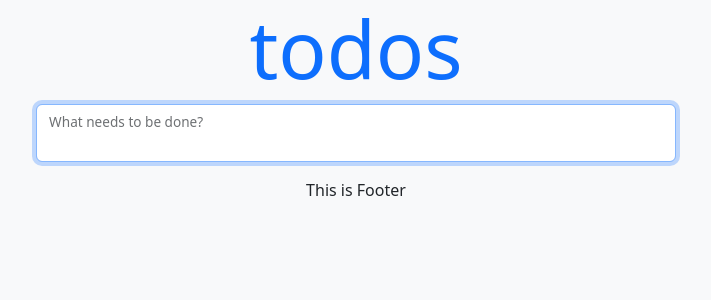
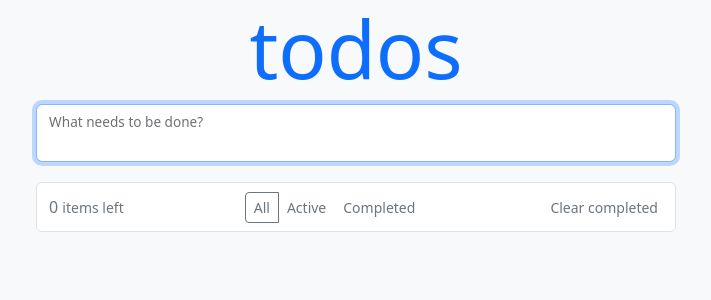
Before and after one commit to bogdan-ho/todo-list, a React (Create React App) app: page / in a window 1280 px wide. Shown: the top 300 px of the page, without its empty margins (284-995 px from the left). Built offline with nearby package versions, Linux system fonts and the light colour scheme.

Commit message:
add tasks filter feature
Added a footer that displays how many tasks are left. Also added filtering by active and completed tasks and clearing all completed tasks.

```diff
--- a/src/components/Footer.jsx
+++ b/src/components/Footer.jsx
@@ -1,5 +1,47 @@
 import React from 'react';
+import Button from 'react-bootstrap/Button';
+import ButtonGroup from 'react-bootstrap/ButtonGroup';
+import { useDispatch, useSelector } from 'react-redux';
 
-const Footer = () => <div>This is Footer</div>;
+import { actions as filterInfoActions, filterInfoSelector } from '../slices/filterInfoSlice';
+import { actions as tasksActions, selectCompletedTasks, selectActiveTasks } from '../slices/tasksSlice';
+
+const Footer = () => {
+  const completedTasks = useSelector(selectCompletedTasks);
+  const activeTasks = useSelector(selectActiveTasks);
+
+  const { nowShowing } = useSelector(filterInfoSelector);
+  const dispatch = useDispatch();
+
+  const handleShowAll = () => {
+    dispatch(filterInfoActions.showAll());
+  };
+  const handleShowActive = () => {
+    dispatch(filterInfoActions.showActive());
+  };
+  const handleShowCompleted = () => {
+    dispatch(filterInfoActions.showCompleted());
+  };
+  const handleClearCompletedTasks = () => {
+    const completedTasksIds = completedTasks.map((task) => task.id);
+    dispatch(tasksActions.removeAllCompleted(completedTasksIds));
+  };
+
+  return (
+    <div className="w-50 bg-white border rounded p-2 mt-1 d-flex justify-content-between align-items-center">
+      <span className="p-1 text-secondary">
+        {activeTasks.length}
+        {' '}
+        <small>items left</small>
+      </span>
+      <ButtonGroup aria-label="Basic example">
+        <Button variant="outline-link" className="text-secondary" size="sm" active={nowShowing === 'all'} onClick={handleShowAll}>All</Button>
+        <Button variant="outline-link" className="text-secondary" size="sm" active={nowShowing === 'active'} onClick={handleShowActive}>Active</Button>
+        <Button variant="outline-link" className="text-secondary" size="sm" active={nowShowing === 'completed'} onClick={handleShowCompleted}>Completed</Button>
+      </ButtonGroup>
+      <Button variant="outline-link" className="text-secondary" size="sm" onClick={handleClearCompletedTasks}>Clear completed</Button>
+    </div>
+  );
+};
 
 export default Footer;
--- a/src/components/ToDoList.jsx
+++ b/src/components/ToDoList.jsx
@@ -5,13 +5,25 @@ import _uniqueId from 'lodash/uniqueId';
 
 import { tasksSelector } from '../slices/tasksSlice';
 import ToDoItem from './ToDoItem';
+import { filterInfoSelector } from '../slices/filterInfoSlice';
 
 const ToDoList = () => {
-  const tasks = useSelector(tasksSelector.selectAll);
+  const { nowShowing } = useSelector(filterInfoSelector);
+  const tasksForRender = useSelector(tasksSelector.selectAll)
+    .filter((task) => {
+      switch (nowShowing) {
+        case 'completed':
+          return task.completed === true;
+        case 'active':
+          return task.completed === false;
+        default:
+          return true;
+      }
+    });
 
   return (
     <ListGroup className="w-50">
-      {tasks.map((task) => (
+      {tasksForRender.map((task) => (
         <ToDoItem key={_uniqueId('key-')} value={task} />
       ))}
     </ListGroup>
--- /dev/null
+++ b/src/slices/filterInfoSlice.js
@@ -0,0 +1,25 @@
+/* eslint-disable no-param-reassign */
+import { createSlice } from '@reduxjs/toolkit';
+
+const initialState = { nowShowing: 'all' };
+
+const filterInfoSlice = createSlice({
+  name: 'filterInfo',
+  initialState,
+  reducers: {
+    showAll: (state) => {
+      state.nowShowing = 'all';
+    },
+    showCompleted: (state) => {
+      state.nowShowing = 'completed';
+    },
+    showActive: (state) => {
+      state.nowShowing = 'active';
+    },
+  },
+});
+
+export const filterInfoSelector = (state) => state.filterInfo;
+
+export const { actions } = filterInfoSlice;
+export default filterInfoSlice.reducer;
--- a/src/slices/index.js
+++ b/src/slices/index.js
@@ -1,9 +1,11 @@
 import { configureStore } from '@reduxjs/toolkit';
+import filterInfoSlice from './filterInfoSlice';
 import tasksSlice from './tasksSlice';
 
 const store = configureStore({
   reducer: {
     tasks: tasksSlice,
+    filterInfo: filterInfoSlice,
   },
 });
 
--- a/src/slices/tasksSlice.js
+++ b/src/slices/tasksSlice.js
@@ -10,9 +10,17 @@ const tasksSlice = createSlice({
     addTask: tasksAdapter.addOne,
     removeTask: tasksAdapter.removeOne,
     updateTask: tasksAdapter.updateOne,
+    removeAllCompleted: tasksAdapter.removeMany,
   },
 });
 
 export const tasksSelector = tasksAdapter.getSelectors((state) => state.tasks);
+export const selectCompletedTasks = (state) => tasksSelector
+  .selectAll(state)
+  .filter((task) => task.completed === true);
+export const selectActiveTasks = (state) => tasksSelector
+  .selectAll(state)
+  .filter((task) => task.completed === false);
+
 export const { actions } = tasksSlice;
 export default tasksSlice.reducer;
```
